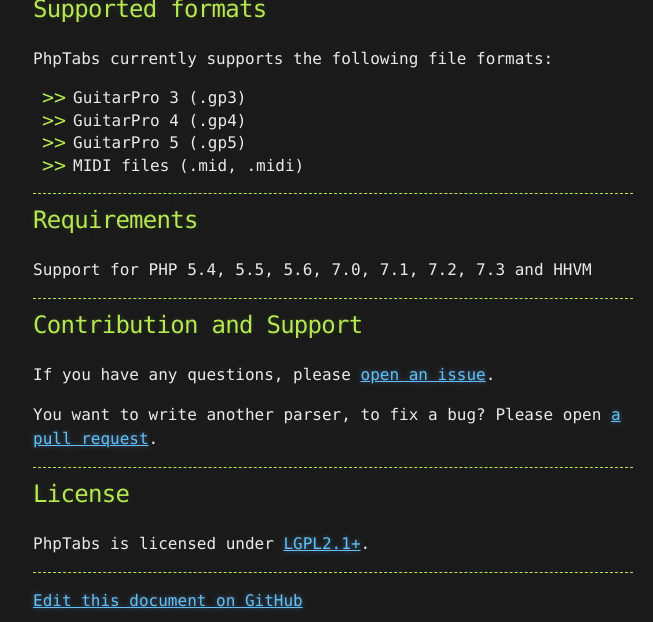
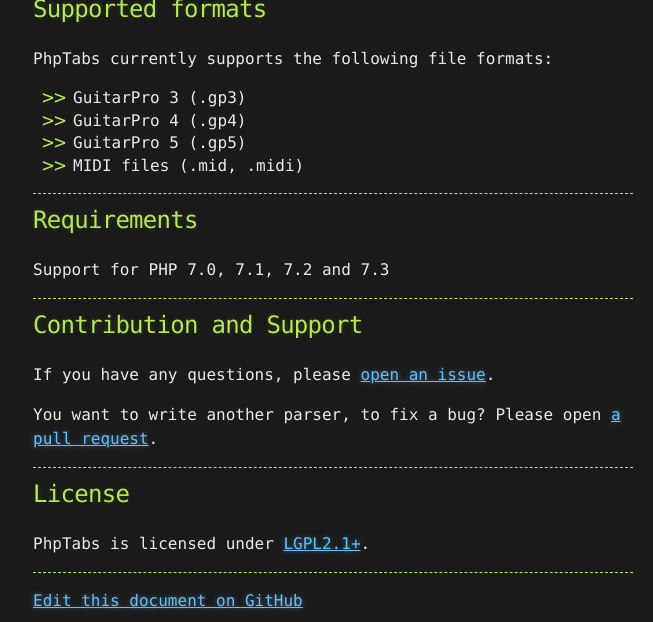
Before and after one commit to stdtabs/stdtabs.github.io, a Jekyll site: the page built from index.md, in a window 1280 px wide and 900 px high, scrolled down 1503 px, cut to the strip 0-622 px from the top of the window. Shown: the whole strip, without its empty margins (307-960 px from the left). Built offline with Jekyll 4.4.1, drawn with Linux system fonts in a browser that asks for light colours; nearby versions of some CDN libraries.

Commit message:
Remove PHP5 and HHVM support

```diff
--- a/index.md
+++ b/index.md
@@ -79,7 +79,7 @@
 
 ## Requirements
 
-Support for PHP 5.4, 5.5, 5.6, 7.0, 7.1, 7.2, 7.3 and HHVM
+Support for PHP 7.0, 7.1, 7.2 and 7.3
 
 ------------------------------------------------------------------------
 
```
